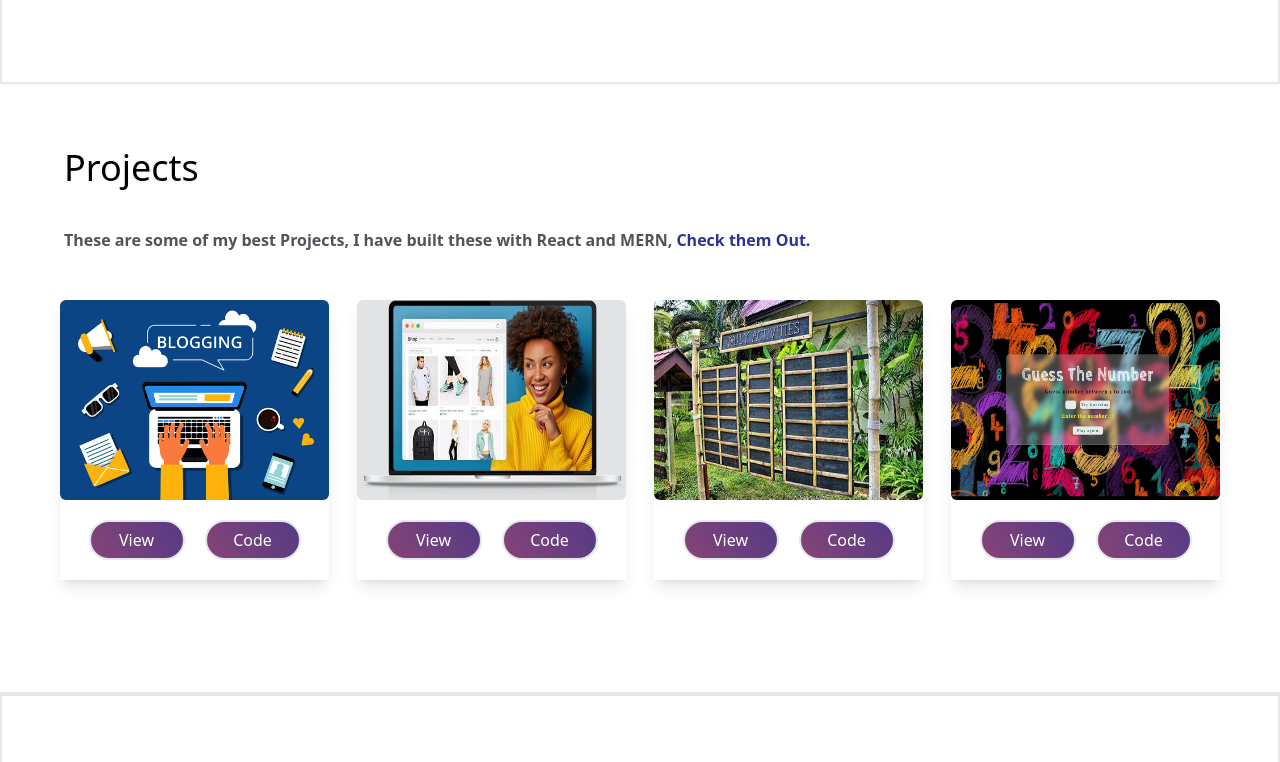
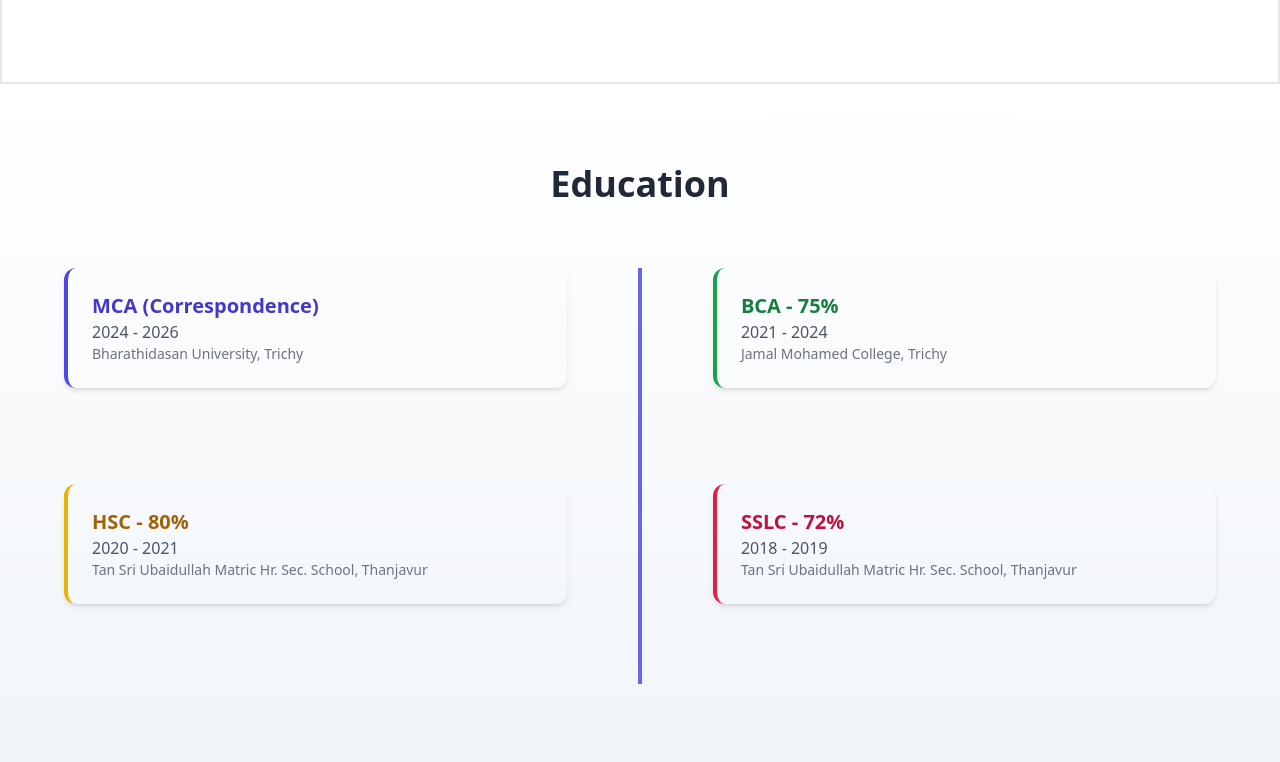
Before and after one commit to jasim2003ahamed/portf, a React (Create React App) app: page / in a window 1280 px wide. Shown: the part 1138-1900 px from the top of the page. Built offline with nearby package versions, Linux system fonts and the light colour scheme.

Commit message:
Education Updated

```diff
--- a/src/App.js
+++ b/src/App.js
@@ -5,6 +5,7 @@ import About from './component/About';
 import Projects from './component/Projects';
 import Resume from './component/Resume';
 import Contact from './component/Contact';
+import Education from './component/Education';
 
 function App() {
   return (
@@ -12,6 +13,7 @@ function App() {
         <Header />
         <Hero />
         <About />
+        <Education />
         <Projects />
         <Resume />
         <Contact />
--- /dev/null
+++ b/src/component/Education.js
@@ -0,0 +1,89 @@
+import React, { useEffect } from 'react';
+import AOS from 'aos';
+import 'aos/dist/aos.css';
+
+const educationData = [
+  {
+    title: 'MCA (Correspondence)',
+    year: '2024 - 2026',
+    details: 'Bharathidasan University, Trichy',
+    color: 'indigo',
+  },
+  {
+    title: 'BCA - 75%',
+    year: '2021 - 2024',
+    details: 'Jamal Mohamed College, Trichy',
+    color: 'green',
+  },
+  {
+    title: 'HSC - 80%',
+    year: '2020 - 2021',
+    details: 'Tan Sri Ubaidullah Matric Hr. Sec. School, Thanjavur',
+    color: 'yellow',
+  },
+  {
+    title: 'SSLC - 72%',
+    year: '2018 - 2019',
+    details: 'Tan Sri Ubaidullah Matric Hr. Sec. School, Thanjavur',
+    color: 'rose',
+  },
+];
+
+const classNameMap = {
+  indigo: {
+    // bg: 'bg-indigo-50',
+    border: 'border-indigo-600',
+    text: 'text-indigo-700',
+  },
+  green: {
+    // bg: 'bg-green-50',
+    border: 'border-green-600',
+    text: 'text-green-700',
+  },
+  yellow: {
+    // bg: 'bg-yellow-50',
+    border: 'border-yellow-500',
+    text: 'text-yellow-700',
+  },
+  rose: {
+    // bg: 'bg-rose-50',
+    border: 'border-rose-600',
+    text: 'text-rose-700',
+  },
+};
+
+const Education = () => {
+  useEffect(() => {
+    AOS.init({duration: 800 });
+  }, []);
+
+  return (
+    <section id="education" className="bg-gradient-to-b from-white to-slate-100 py-20 px-4">
+      <div className="max-w-6xl mx-auto">
+        <h2 className="text-4xl font-bold text-center text-gray-800 mb-16">Education</h2>
+        <div className="relative">
+          {/* Central vertical line */}
+          <div className="hidden md:block absolute left-1/2 transform -translate-x-1/2 h-full border-l-4 border-indigo-500"></div>
+
+          <div className="flex flex-col md:grid md:grid-cols-9 md:gap-4">
+            {educationData.map((item, index) => (
+              <div
+                key={index}
+                className={`md:col-span-4 ${index % 2 === 0 ? 'md:col-start-1' : 'md:col-start-6'} mb-12 md:mb-20`}
+                data-aos="fade-up"
+              >
+                <div className={`${classNameMap[item.color].bg} p-6 rounded-xl shadow-md ${classNameMap[item.color].border} border-l-4`}>
+                  <h3 className={`text-xl font-bold ${classNameMap[item.color].text}`}>{item.title}</h3>
+                  <p className="text-gray-600">{item.year}</p>
+                  <p className="text-sm text-gray-500">{item.details}</p>
+                </div>
+              </div>
+            ))}
+          </div>
+        </div>
+      </div>
+    </section>
+  );
+};
+
+export default Education;
```
